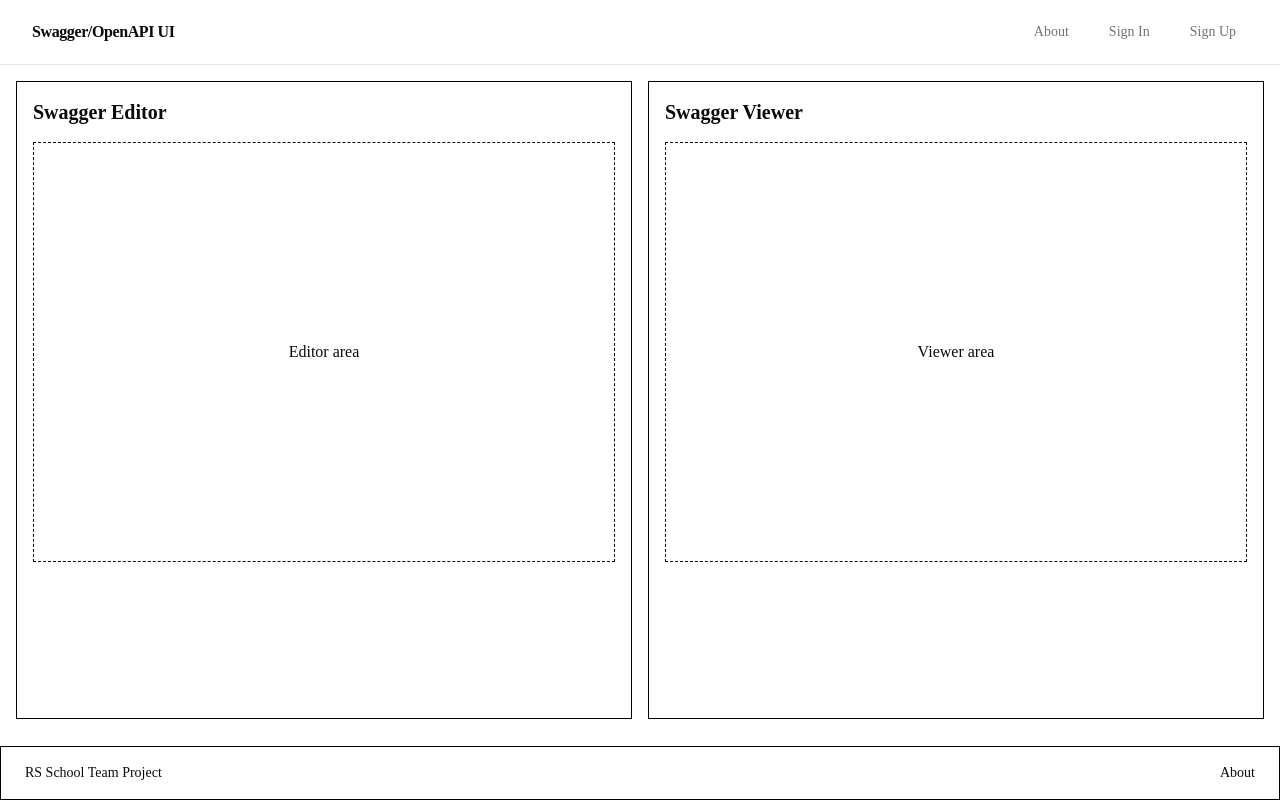
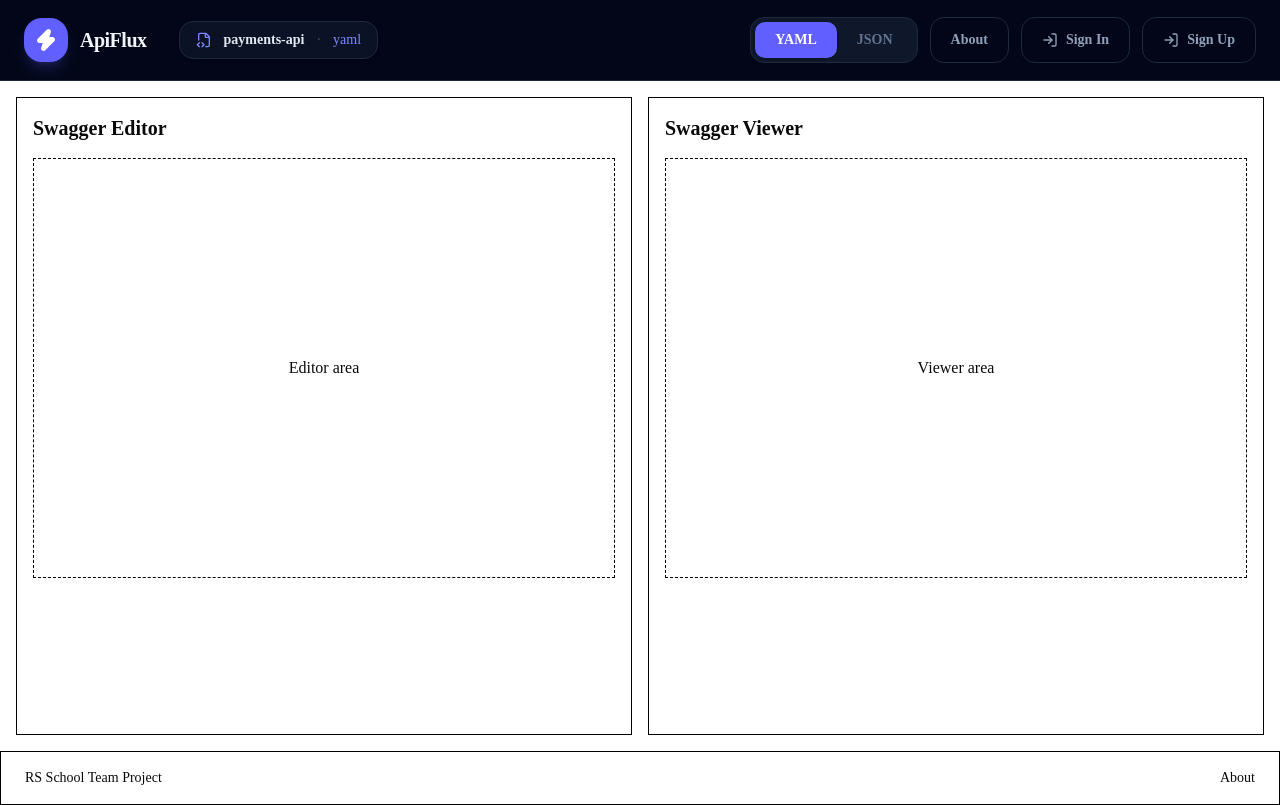
Before and after one commit to AnnaDzig/swagger-editor-app, a Next.js app: page / in a window 1280 px wide. Built offline with nearby package versions, Linux system fonts and the light colour scheme.

Commit message:
feat: redesign app header

```diff
--- a/src/components/layout/app-header.tsx
+++ b/src/components/layout/app-header.tsx
@@ -1,3 +1,4 @@
+import { FileCode2, History, LogIn, LogOut, Zap } from 'lucide-react';
 import Link from 'next/link';
 import {
   authenticatedNavigationItems,
@@ -15,39 +16,87 @@ export function AppHeader() {
   const navigationItems = [...publicNavigationItems, ...authNavigationItems];
 
   return (
-    <header className="sticky top-0 z-50 border-b bg-background/95 backdrop-blur supports-[backdrop-filter]:bg-background/80">
-      <div className="mx-auto flex min-h-16 max-w-7xl items-center justify-between gap-6 px-4 sm:px-6 lg:px-8">
+    <header className="sticky top-0 z-50 border-b border-slate-800 bg-slate-950 text-slate-100">
+      <div className="flex min-h-20 items-center justify-between gap-6 px-6">
+        <div className="flex items-center gap-8">
           <Link
             href={ROUTES.MAIN}
-          className="rounded-md text-base font-semibold tracking-tight transition-colors hover:text-primary focus-visible:outline-none focus-visible:ring-2 focus-visible:ring-ring focus-visible:ring-offset-2"
+            className="flex items-center gap-3 rounded-xl focus-visible:outline-none focus-visible:ring-2 focus-visible:ring-indigo-400 focus-visible:ring-offset-2 focus-visible:ring-offset-slate-950"
           >
-          Swagger/OpenAPI UI
+            <span className="flex size-11 items-center justify-center rounded-2xl bg-indigo-500 text-white shadow-lg shadow-indigo-500/20">
+              <Zap className="size-6 fill-current" aria-hidden="true" />
+            </span>
+
+            <span className="text-xl font-bold tracking-tight">ApiFlux</span>
           </Link>
+
+          <div className="hidden items-center gap-3 rounded-xl border border-slate-800 bg-slate-900/70 px-4 py-2 text-sm shadow-sm md:flex">
+            <FileCode2 className="size-4 text-indigo-400" aria-hidden="true" />
+            <span className="font-semibold text-slate-200">payments-api</span>
+            <span className="text-slate-600">·</span>
+            <span className="font-medium text-indigo-400">yaml</span>
+          </div>
+        </div>
+
+        <div className="flex items-center gap-3">
+          <div
+            className="hidden rounded-xl border border-slate-800 bg-slate-900 p-1 md:flex"
+            aria-label="Schema format"
+          >
+            <button
+              type="button"
+              className="rounded-lg bg-indigo-500 px-5 py-2 text-sm font-bold text-white shadow-sm"
+            >
+              YAML
+            </button>
+            <button
+              type="button"
+              className="rounded-lg px-5 py-2 text-sm font-bold text-slate-500"
+            >
+              JSON
+            </button>
+          </div>
 
           <nav
             aria-label="Main navigation"
-          className="flex items-center gap-2 sm:gap-4"
+            className="flex items-center gap-3 text-sm"
           >
-          {navigationItems.map((item) => (
+            {navigationItems.map((item) => {
+              const isHistoryLink = item.href === ROUTES.HISTORY;
+
+              return (
                 <Link
                   key={item.href}
                   href={item.href}
-              className="rounded-md px-3 py-2 text-sm font-medium text-muted-foreground transition-colors hover:bg-accent hover:text-accent-foreground focus-visible:outline-none focus-visible:ring-2 focus-visible:ring-ring focus-visible:ring-offset-2"
+                  className="inline-flex items-center gap-2 rounded-xl border border-slate-800 bg-slate-950 px-5 py-3 font-semibold text-slate-400 transition-colors hover:border-slate-700 hover:bg-slate-900 hover:text-slate-100 focus-visible:outline-none focus-visible:ring-2 focus-visible:ring-indigo-400 focus-visible:ring-offset-2 focus-visible:ring-offset-slate-950"
                 >
+                  {isHistoryLink && (
+                    <History className="size-4" aria-hidden="true" />
+                  )}
+
+                  {!isHistoryLink &&
+                    (item.href === ROUTES.SIGN_IN ||
+                      item.href === ROUTES.SIGN_UP) && (
+                      <LogIn className="size-4" aria-hidden="true" />
+                    )}
+
                   {item.label}
                 </Link>
-          ))}
+              );
+            })}
 
             {isAuthenticated && (
               <button
                 type="button"
-              className="rounded-md px-3 py-2 text-sm font-medium text-muted-foreground transition-colors hover:bg-accent hover:text-accent-foreground focus-visible:outline-none focus-visible:ring-2 focus-visible:ring-ring focus-visible:ring-offset-2"
+                className="inline-flex items-center gap-2 rounded-xl border border-slate-800 bg-slate-950 px-5 py-3 font-semibold text-slate-400 transition-colors hover:border-slate-700 hover:bg-slate-900 hover:text-slate-100 focus-visible:outline-none focus-visible:ring-2 focus-visible:ring-indigo-400 focus-visible:ring-offset-2 focus-visible:ring-offset-slate-950"
               >
+                <LogOut className="size-4" aria-hidden="true" />
                 Sign Out
               </button>
             )}
           </nav>
         </div>
+      </div>
     </header>
   );
 }
```
Lines whose indentation alone changed are shown as unchanged.
